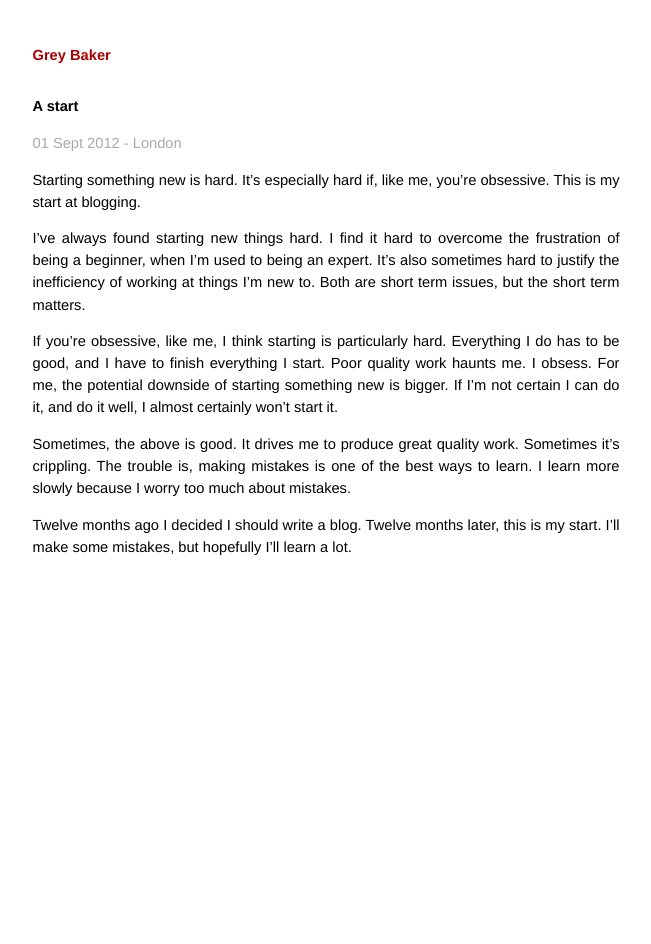
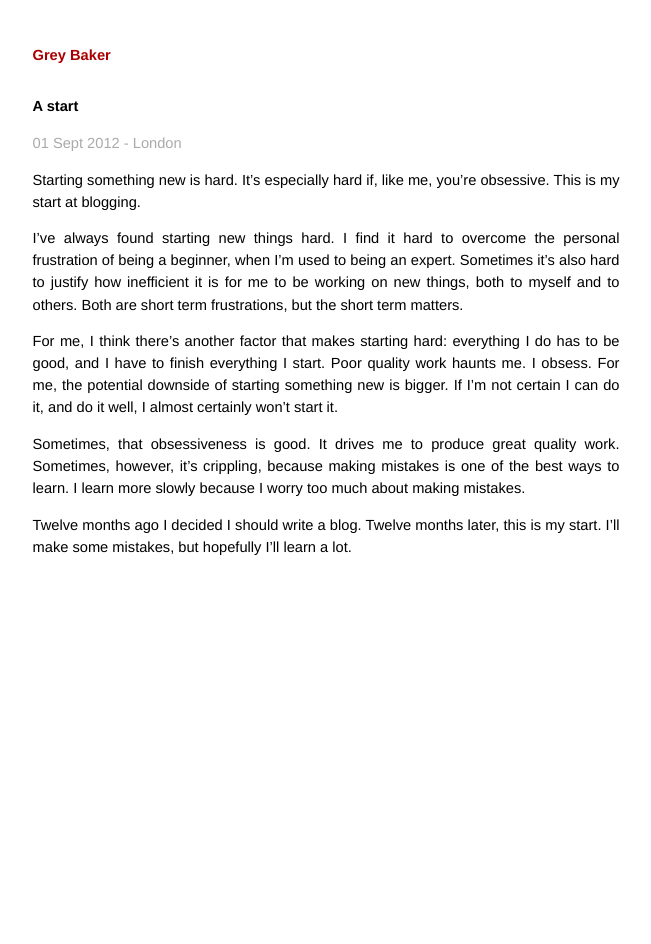
Before and after one commit to greysteil/greysteil.github.com, a Jekyll site: the page built from _posts/2012-09-01-a-start.md, in a window 1280 px wide. Shown: the whole page, without its empty margins (314-965 px from the left). Built offline with Jekyll 4.4.1, drawn with Linux system fonts in a browser that asks for light colours; Markdown is read by kramdown in place of the engine named in the settings.

Commit message:
Wordsmith "A start" post some more

```diff
--- a/_posts/2012-09-01-a-start.md
+++ b/_posts/2012-09-01-a-start.md
@@ -10,10 +10,10 @@ title: A start
 
 Starting something new is hard. It's especially hard if, like me, you're obsessive. This is my start at blogging.
 
-I've always found starting new things hard. I find it hard to overcome the frustration of being a beginner, when I'm used to being an expert. It's also sometimes hard to justify the inefficiency of working at things I'm new to. Both are short term issues, but the short term matters.
+I've always found starting new things hard. I find it hard to overcome the personal frustration of being a beginner, when I'm used to being an expert. Sometimes it's also hard to justify how inefficient it is for me to be working on new things, both to myself and to others. Both are short term frustrations, but the short term matters.
 
-If you're obsessive, like me, I think starting is particularly hard. Everything I do has to be good, and I have to finish everything I start. Poor quality work haunts me. I obsess. For me, the potential downside of starting something new is bigger. If I'm not certain I can do it, and do it well, I almost certainly won't start it.
+For me, I think there's another factor that makes starting hard: everything I do has to be good, and I have to finish everything I start. Poor quality work haunts me. I obsess. For me, the potential downside of starting something new is bigger. If I'm not certain I can do it, and do it well, I almost certainly won't start it.
 
-Sometimes, the above is good. It drives me to produce great quality work. Sometimes it's crippling. The trouble is, making mistakes is one of the best ways to learn. I learn more slowly because I worry too much about mistakes.
+Sometimes, that obsessiveness is good. It drives me to produce great quality work. Sometimes, however, it's crippling, because making mistakes is one of the best ways to learn. I learn more slowly because I worry too much about making mistakes.
 
 Twelve months ago I decided I should write a blog. Twelve months later, this is my start. I'll make some mistakes, but hopefully I'll learn a lot.
```
